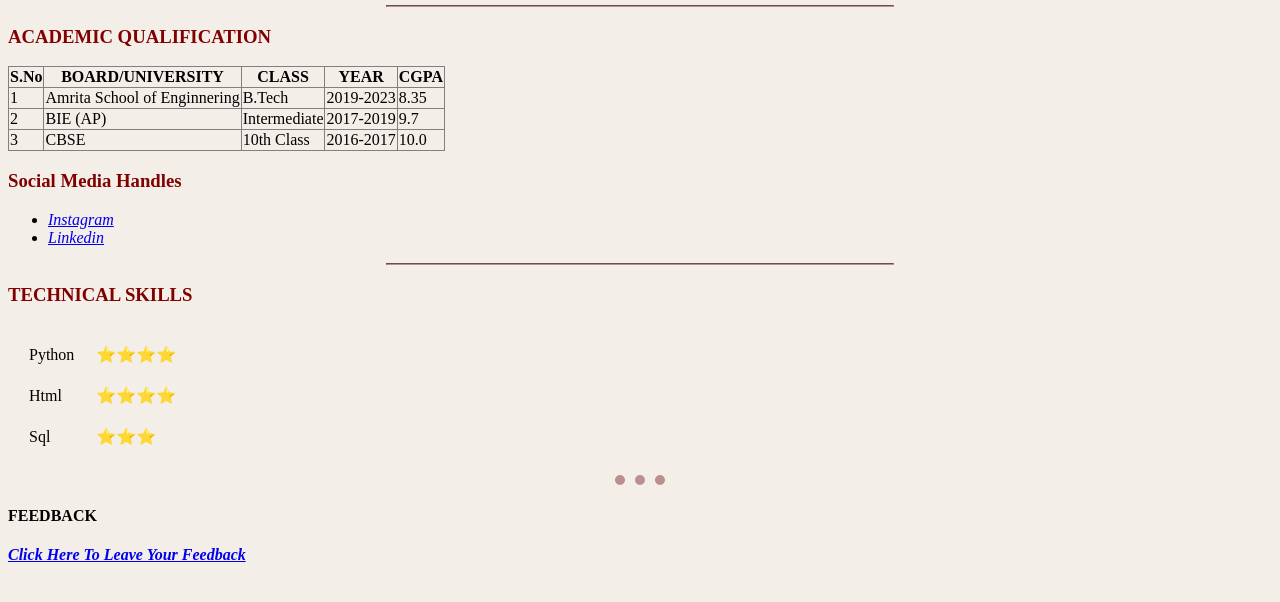
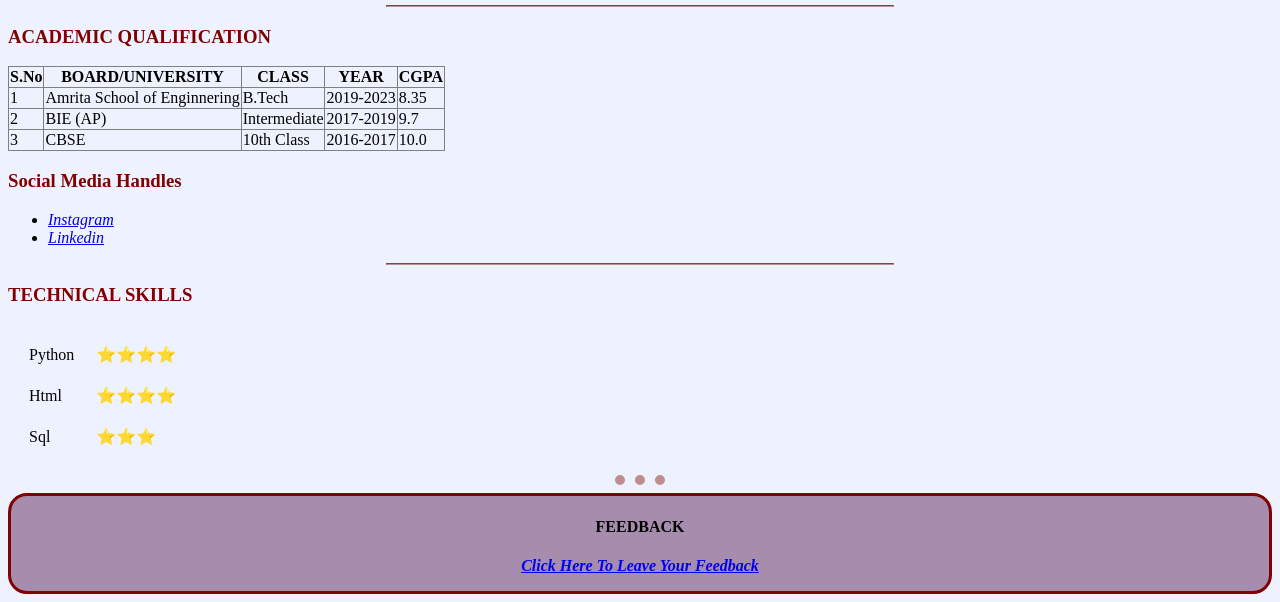
Before and after one commit to Vaishnavi-Kocherla/CV, a plain HTML site: page index.html in a window 1280 px wide. Shown: the part 259-861 px from the top of the page. Before the commit the page ends 839 px from the top, so only its background shows below. Drawn offline with Linux system fonts and the light colour scheme.

Commit message:
Update styles.css

```diff
--- a/styles.css
+++ b/styles.css
@@ -1,5 +1,7 @@
 body{
-    background-color:#F4EEE8;
+    background-color:#EEF2FF;
+    /*#DCD6F7;
+    #F4EEE8;*/
 }
 
 img {
@@ -28,9 +30,9 @@ hr{
 
 }
 #last {
-    border-color: rosybrown	;
+    border-color: rosybrown;
     border-style: none;
-    border-top-style: dotted;
+    border-bottom-style: dotted;
     border-width: 10px;
     height: 0;
     width: 4%;
@@ -54,3 +56,14 @@ h2 {
 #skills {
 
 }
+
+                    /*...................................... CLASS................................*/
+.feedback{
+    background-color:#A68DAD ;
+    border-style: solid;
+    border-color: #810000;
+    border-width: 1mm;
+    text-align: center;
+    border-radius: 5mm;
+
+}
```
